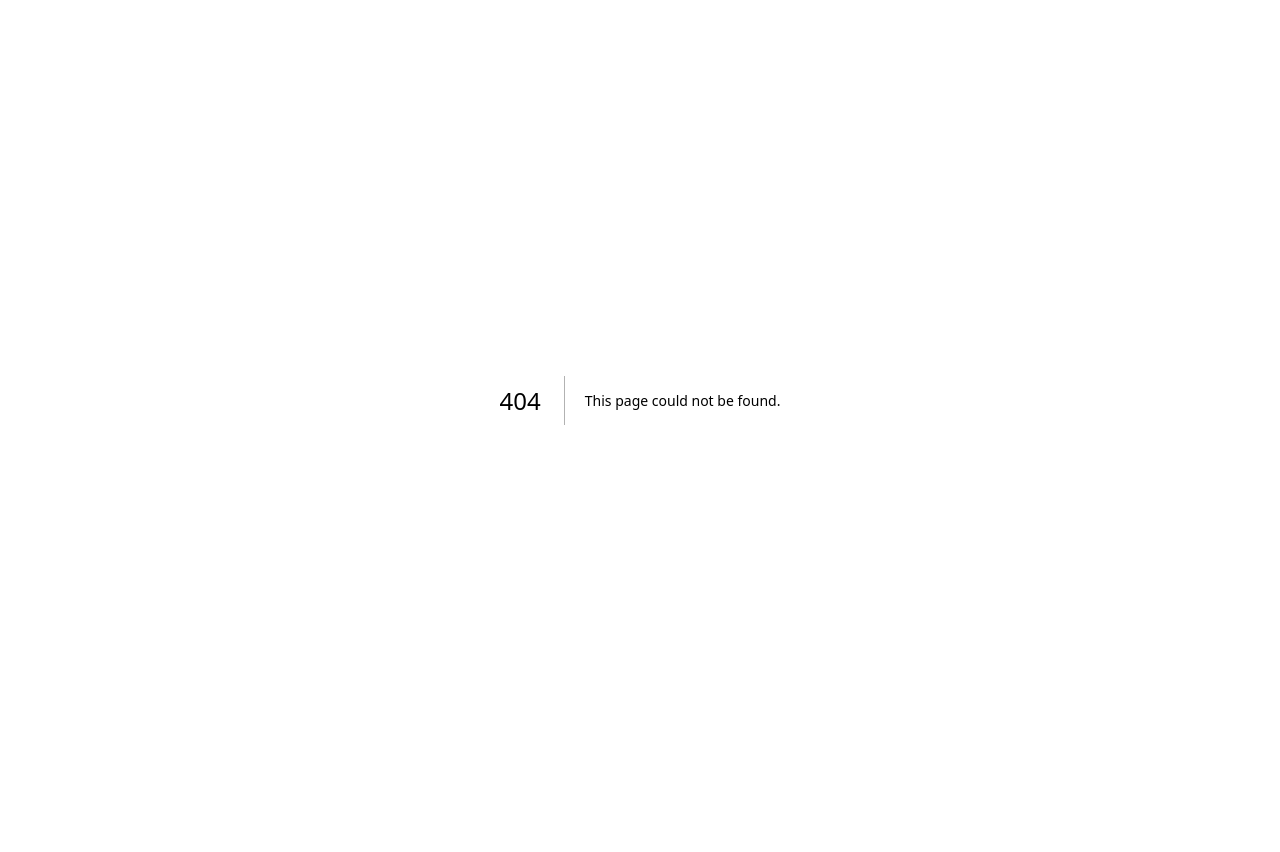
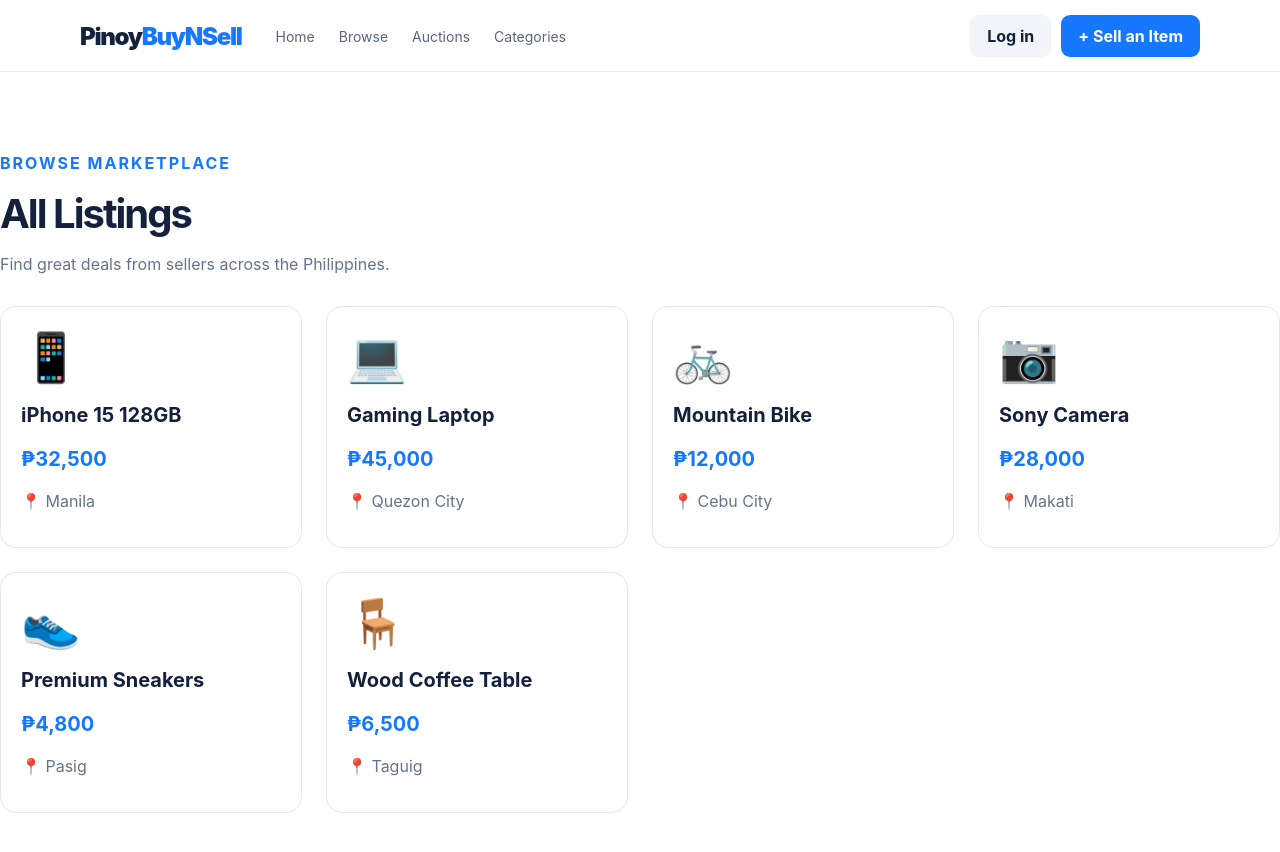
Before and after one commit to jayrguevarra2017-ghub/pinoybuynsell, a Next.js app: page /search in a window 1280 px wide. Before the commit this address had no page. Shown: the top 852 px of the page. Before the commit the page ends 800 px from the top, so only its background shows below. Built offline with nearby package versions, Linux system fonts and the light colour scheme.

Commit message:
Create page.js

```diff
--- /dev/null
+++ b/app/search/page.js
@@ -0,0 +1,151 @@
+import Link from "next/link";
+import Header from "@/components/Header";
+import { products } from "@/lib/data";
+
+export default function SearchPage({ searchParams }) {
+  const category = searchParams?.category || "";
+  const query = searchParams?.q || "";
+
+  const filteredProducts = products.filter((product) => {
+    const matchesCategory =
+      !category ||
+      product.category?.toLowerCase() === category.toLowerCase();
+
+    const matchesQuery =
+      !query ||
+      product.title?.toLowerCase().includes(query.toLowerCase()) ||
+      product.description?.toLowerCase().includes(query.toLowerCase());
+
+    return matchesCategory && matchesQuery;
+  });
+
+  return (
+    <>
+      <Header />
+
+      <main className="page">
+        <div style={{ marginBottom: "32px" }}>
+          <p
+            style={{
+              color: "#1478ff",
+              fontWeight: "700",
+              textTransform: "uppercase",
+              letterSpacing: "2px",
+            }}
+          >
+            Browse Marketplace
+          </p>
+
+          <h1 style={{ fontSize: "40px", margin: "8px 0" }}>
+            {category
+              ? `${category} Listings`
+              : query
+              ? `Search results for "${query}"`
+              : "All Listings"}
+          </h1>
+
+          <p style={{ color: "#64748b" }}>
+            Find great deals from sellers across the Philippines.
+          </p>
+        </div>
+
+        {filteredProducts.length > 0 ? (
+          <div
+            style={{
+              display: "grid",
+              gridTemplateColumns: "repeat(auto-fit, minmax(240px, 1fr))",
+              gap: "24px",
+            }}
+          >
+            {filteredProducts.map((product) => (
+              <Link
+                key={product.id}
+                href={`/product/${product.id}`}
+                style={{
+                  textDecoration: "none",
+                  color: "inherit",
+                  border: "1px solid #e2e8f0",
+                  borderRadius: "16px",
+                  padding: "20px",
+                  background: "#fff",
+                }}
+              >
+                <div
+                  style={{
+                    fontSize: "48px",
+                    marginBottom: "16px",
+                  }}
+                >
+                  {product.icon || "🛍️"}
+                </div>
+
+                <h2
+                  style={{
+                    fontSize: "20px",
+                    marginBottom: "8px",
+                  }}
+                >
+                  {product.title}
+                </h2>
+
+                <p
+                  style={{
+                    color: "#1478ff",
+                    fontWeight: "700",
+                    fontSize: "20px",
+                  }}
+                >
+                  ₱{Number(product.price).toLocaleString()}
+                </p>
+
+                {product.location && (
+                  <p
+                    style={{
+                      color: "#64748b",
+                      marginTop: "8px",
+                    }}
+                  >
+                    📍 {product.location}
+                  </p>
+                )}
+              </Link>
+            ))}
+          </div>
+        ) : (
+          <div
+            style={{
+              padding: "50px",
+              textAlign: "center",
+              border: "1px solid #e2e8f0",
+              borderRadius: "16px",
+            }}
+          >
+            <div style={{ fontSize: "50px" }}>🔎</div>
+
+            <h2>No listings found</h2>
+
+            <p style={{ color: "#64748b" }}>
+              We couldn't find any items matching your search.
+            </p>
+
+            <Link
+              href="/"
+              style={{
+                display: "inline-block",
+                marginTop: "20px",
+                padding: "12px 20px",
+                background: "#1478ff",
+                color: "#fff",
+                borderRadius: "8px",
+                textDecoration: "none",
+                fontWeight: "700",
+              }}
+            >
+              Back to Home
+            </Link>
+          </div>
+        )}
+      </main>
+    </>
+  );
+}
```
